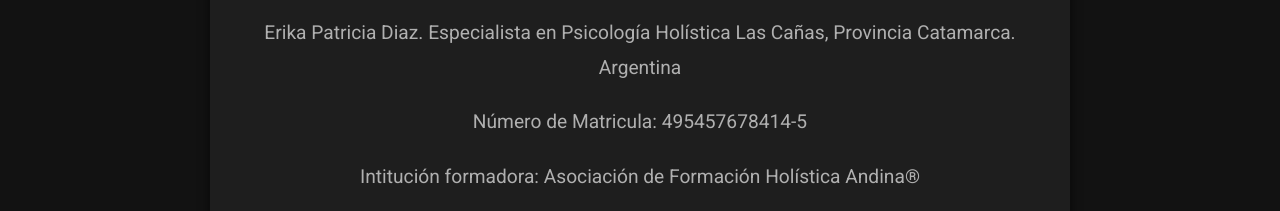
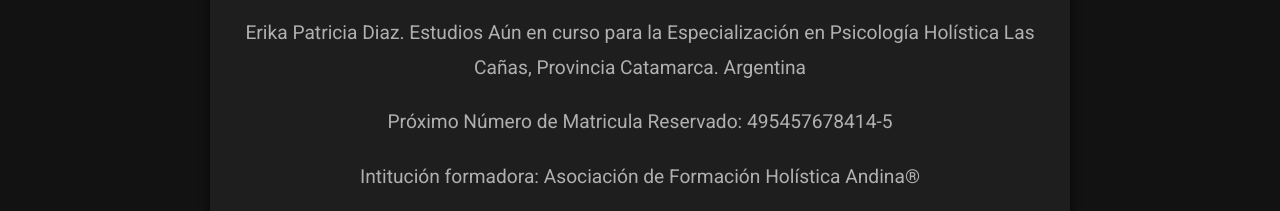
Before and after one commit to UISAinternacional/Matricula-E, a plain HTML site: page index.html in a window 1280 px wide. Shown: the part 557-768 px from the top of the page. Drawn offline with Linux system fonts and the light colour scheme; grey boxes are pictures that could not be loaded.

Commit message:
index.html

```diff
--- a/index.html
+++ b/index.html
@@ -205,9 +205,9 @@
         <h1>Erika Patricia Diaz</h1>
         <p>
            Erika Patricia Diaz.
-            Especialista en Psicología Holística
+           Estudios Aún en curso para la Especialización en Psicología Holística
            Las Cañas, Provincia Catamarca. Argentina </p>
-            <p>Número de Matricula: 495457678414-5</p>
+            <p>Próximo Número de Matricula Reservado: 495457678414-5</p>
             <p>Intitución formadora: Asociación de Formación Holística Andina®</p>
 
         <div class="social-links">
```
